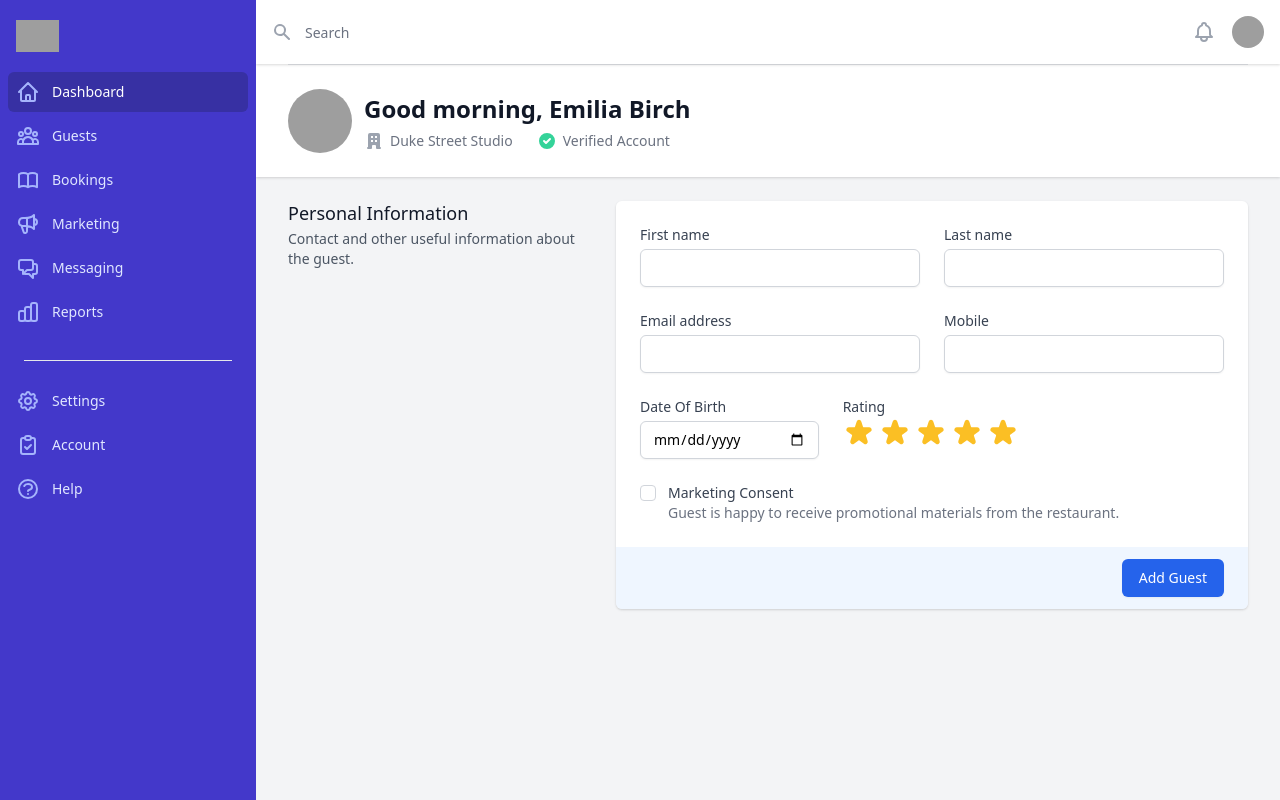
After one commit to sreninc/restdos-final, a Django app: page /guests/add_guest/ in a window 1280 px wide. The commit adds this page. Run offline with Django 3.2, Linux system fonts and the light colour scheme; some libraries are stand-ins or nearby versions; grey boxes are pictures that could not be loaded.

Commit message:
FEAT: Added add_guest template, view, url to guests

```diff
--- /dev/null
+++ b/guests/templates/guests/add_guest.html
@@ -0,0 +1,110 @@
+{% extends "bases/base-app.html" %}
+
+{% block extra_title %}Add Guest{% endblock %}
+
+{% block body %}
+<div class="mt-10 sm:mt-0">
+    <div class="md:grid md:grid-cols-3 md:gap-6">
+        <div class="md:col-span-1">
+            <div class="px-4 sm:px-0">
+                <h3 class="text-lg font-medium leading-6 text-gray-900">
+                    Personal Information
+                </h3>
+                <p class="mt-1 text-sm text-gray-600">
+                    Contact and other useful information about the guest.
+                </p>
+            </div>
+        </div>
+        <div class="mt-5 md:mt-0 md:col-span-2">
+            <form action="{% url 'add_guest' %}" method="POST">
+                <div class="shadow overflow-hidden sm:rounded-md">
+                    <div class="px-4 py-5 bg-white sm:p-6">
+                        <div class="grid grid-cols-6 gap-6">
+                            <div class="col-span-6 sm:col-span-3">
+                                <label for="first_name" class="block text-sm font-medium text-gray-700">
+                                    First name</label>
+                                <input type="text" name="first_name" id="first_name"
+                                    class="mt-1 focus:ring-green-500 focus:border-green-500 block w-full shadow-sm sm:text-sm border-gray-300 rounded-md"
+                                    required>
+                            </div>
+
+                            <div class="col-span-6 sm:col-span-3">
+                                <label for="last_name" class="block text-sm font-medium text-gray-700">
+                                    Last name
+                                </label>
+                                <input type="text" name="last_name" id="last_name"
+                                    class="mt-1 focus:ring-green-500 focus:border-green-500 block w-full shadow-sm sm:text-sm border-gray-300 rounded-md"
+                                    required>
+                            </div>
+
+                            <div class="col-span-6 sm:col-span-3">
+                                <label for="email" class="block text-sm font-medium text-gray-700">
+                                    Email address
+                                </label>
+                                <input type="text" name="email" id="email"
+                                    class="mt-1 focus:ring-green-500 focus:border-green-500 block w-full shadow-sm sm:text-sm border-gray-300 rounded-md"
+                                    required>
+                            </div>
+
+                            <div class="col-span-6 sm:col-span-3">
+                                <label for="mobile" class="block text-sm font-medium text-gray-700">
+                                    Mobile
+                                </label>
+                                <input type="tel" name="mobile" id="mobile"
+                                    class="mt-1 focus:ring-green-500 focus:border-green-500 block w-full shadow-sm sm:text-sm border-gray-300 rounded-md"
+                                    required>
+                            </div>
+
+                            <div class="col-span-6 sm:col-span-6 lg:col-span-2">
+                                <label for="dob" class="block text-sm font-medium text-gray-700">
+                                    Date Of Birth
+                                </label>
+                                <input type="date" name="dob" id="dob"
+                                    class="mt-1 focus:ring-green-500 focus:border-green-500 block w-full shadow-sm sm:text-sm border-gray-300 rounded-md">
+                            </div>
+
+                            <div class="col-span-6 sm:col-span-3 lg:col-span-2">
+                                <label class="block text-sm font-medium text-gray-700">
+                                    Rating
+                                </label>
+                                <div id="starRating">
+                                    {% for x in stars %}
+                                    <svg xmlns="http://www.w3.org/2000/svg" class="h-8 w-8 inline text-yellow-400"
+                                            viewBox="0 0 20 20" fill="currentColor" stroke="currentColor" onclick="starRating('{{ x }}')">
+                                            <path stroke-linecap="round" stroke-linejoin="round" stroke-width="1"
+                                                d="M9.049 2.927c.3-.921 1.603-.921 1.902 0l1.07 3.292a1 1 0 00.95.69h3.462c.969 0 1.371 1.24.588 1.81l-2.8 2.034a1 1 0 00-.364 1.118l1.07 3.292c.3.921-.755 1.688-1.54 1.118l-2.8-2.034a1 1 0 00-1.175 0l-2.8 2.034c-.784.57-1.838-.197-1.539-1.118l1.07-3.292a1 1 0 00-.364-1.118L2.98 8.72c-.783-.57-.38-1.81.588-1.81h3.461a1 1 0 00.951-.69l1.07-3.292z" />
+                                        </svg>
+                                    {% endfor %}
+                                </div>
+                                <input type="hidden" id="rating" name="rating" value=0>
+                            </div>
+
+                            <div class="col-span-6">
+                                <div class="flex items-start">
+                                    <div class="flex items-center h-5">
+                                        <input id="marketingConsent" name="marketingConsent" type="checkbox"
+                                            class="focus:ring-blue-500 h-4 w-4 text-blue-600 border-gray-300 rounded">
+                                    </div>
+                                    <div class="ml-3 text-sm">
+                                        <label for="marketingConsent" class="font-medium text-gray-700">
+                                            Marketing Consent</label>
+                                        <p class="text-gray-500">
+                                            Guest is happy to receive promotional materials from the restaurant.
+                                        </p>
+                                    </div>
+                                </div>
+                            </div>
+                        </div>
+                    </div>
+                    <div class="px-4 py-3 bg-blue-50 text-right sm:px-6">
+                        <button type="submit"
+                            class="inline-flex justify-center py-2 px-4 border border-transparent shadow-sm text-sm font-medium rounded-md text-white bg-blue-600 hover:bg-blue-700 focus:outline-none focus:ring-2 focus:ring-offset-2 focus:ring-blue-500">
+                            Add Guest
+                        </button>
+                    </div>
+                </div>
+            </form>
+        </div>
+    </div>
+</div>
+{% endblock %}
--- a/guests/urls.py
+++ b/guests/urls.py
@@ -6,4 +6,5 @@ urlpatterns = [
     path('', views.guests, name='guests'),
     path('<int:guest_id>/', views.guest_detail, name='guest_detail'),
     path('<int:guest_id>/add_booking/', views.add_booking, name='add_booking'),
+    path('add_guest/', views.add_guest, name='add_guest'),
 ]
--- a/guests/views.py
+++ b/guests/views.py
@@ -52,6 +52,15 @@ def guest_detail(request, guest_id):
     return render(request, 'guests/guest_detail.html', context)
 
 
+def add_guest(request):
+    stars = range(5)
+
+    context = {
+        'stars': stars,
+    }
+    return render(request, 'guests/add_guest.html', context)
+
+
 def add_booking(request, guest_id):
 
     guest = get_object_or_404(Guest, pk=guest_id)
--- a/theme/static/css/dist/styles.css
+++ b/theme/static/css/dist/styles.css
@@ -1657,6 +1657,11 @@ select {
   background-color: rgba(59, 130, 246, var(--tw-bg-opacity));
 }
 
+.bg-green-600 {
+  --tw-bg-opacity: 1;
+  background-color: rgba(5, 150, 105, var(--tw-bg-opacity));
+}
+
 .bg-opacity-75 {
   --tw-bg-opacity: 0.75;
 }
@@ -2165,6 +2170,11 @@ select {
 .text-blue-500 {
   --tw-text-opacity: 1;
   color: rgba(59, 130, 246, var(--tw-text-opacity));
+}
+
+.text-green-600 {
+  --tw-text-opacity: 1;
+  color: rgba(5, 150, 105, var(--tw-text-opacity));
 }
 
 .underline {
@@ -2374,6 +2384,11 @@ select {
   background-color: rgba(238, 242, 255, var(--tw-bg-opacity));
 }
 
+.hover\:bg-green-700:hover {
+  --tw-bg-opacity: 1;
+  background-color: rgba(4, 120, 87, var(--tw-bg-opacity));
+}
+
 .hover\:bg-opacity-70:hover {
   --tw-bg-opacity: 0.7;
 }
@@ -2442,6 +2457,11 @@ select {
 .focus\:border-indigo-500:focus {
   --tw-border-opacity: 1;
   border-color: rgba(99, 102, 241, var(--tw-border-opacity));
+}
+
+.focus\:border-green-500:focus {
+  --tw-border-opacity: 1;
+  border-color: rgba(16, 185, 129, var(--tw-border-opacity));
 }
 
 .focus\:placeholder-gray-400:focus::-moz-placeholder {
@@ -2505,6 +2525,11 @@ select {
   --tw-ring-color: rgba(5, 150, 105, var(--tw-ring-opacity));
 }
 
+.focus\:ring-green-500:focus {
+  --tw-ring-opacity: 1;
+  --tw-ring-color: rgba(16, 185, 129, var(--tw-ring-opacity));
+}
+
 .focus\:ring-offset-2:focus {
   --tw-ring-offset-width: 2px;
 }
@@ -2540,6 +2565,10 @@ select {
 
   .sm\:col-span-2 {
     grid-column: span 2 / span 2;
+  }
+
+  .sm\:col-span-6 {
+    grid-column: span 6 / span 6;
   }
 
   .sm\:my-8 {
```
Also changed, not shown: guests/templates/guests/guests.html (+9 -0 lines).
